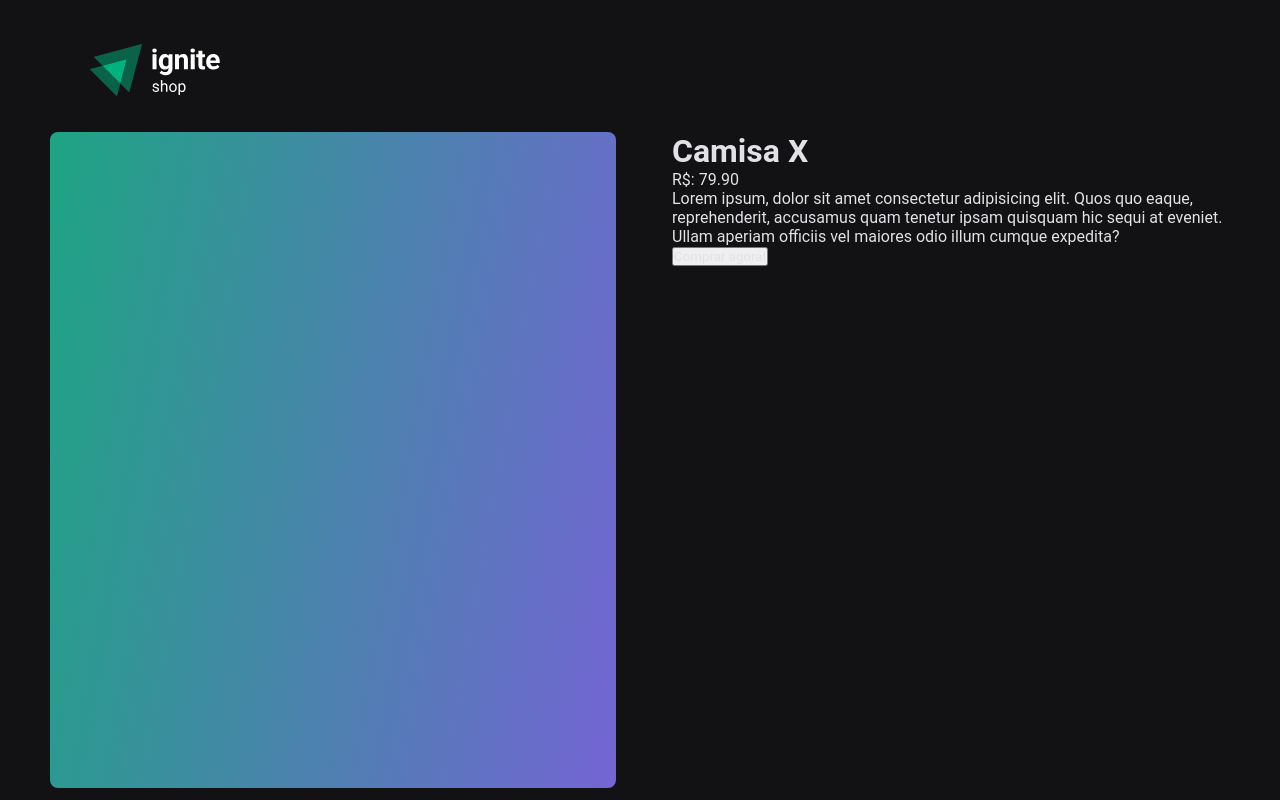
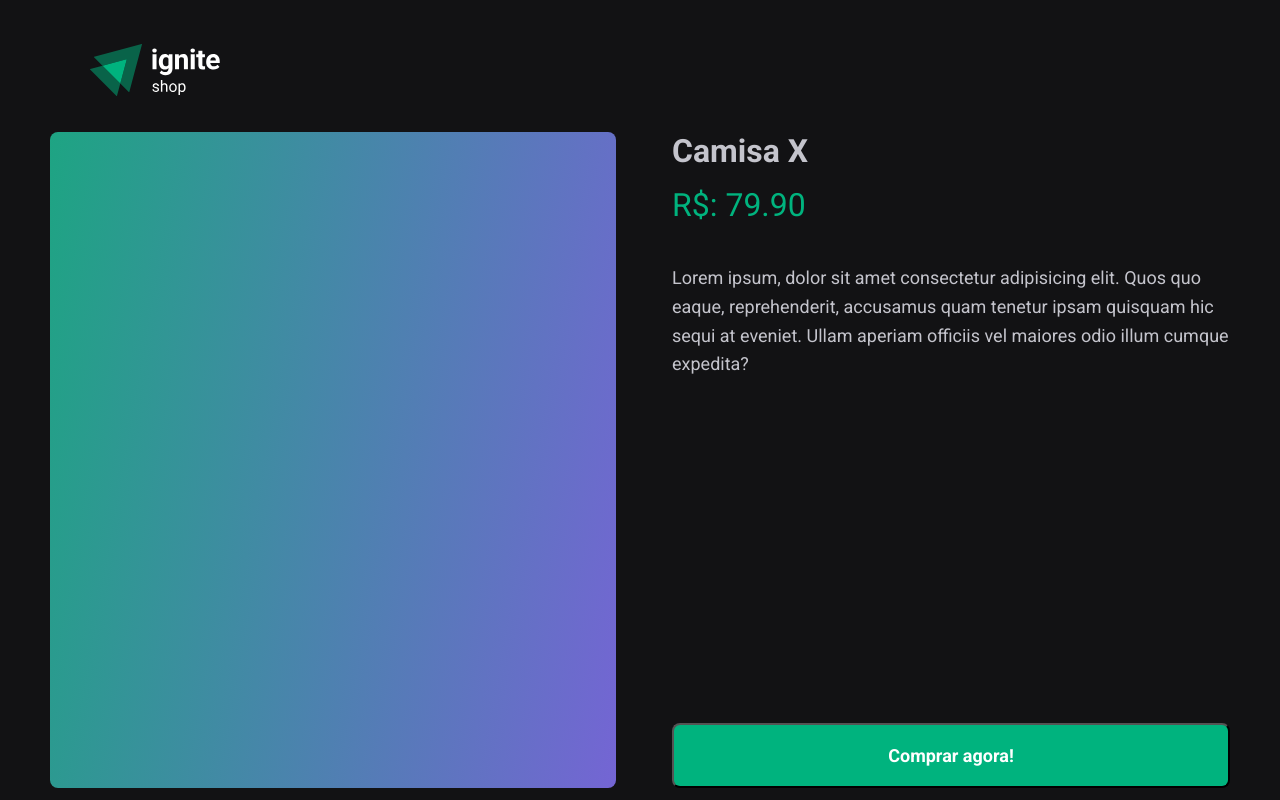
Before and after one commit to ReinaldoARamos/Ignite_Shop, a Next.js app: page /product/1 in a window 1280 px wide. Built offline with nearby package versions, Linux system fonts and the light colour scheme.

Commit message:
arrumando font que nao tinha Roboto e sim Nunito

```diff
--- a/src/pages/_document.tsx
+++ b/src/pages/_document.tsx
@@ -5,12 +5,19 @@
     <Html>
       <Head>
         <link rel="preconnect" href="https://fonts.googleapis.com" />
-        <link rel="preconnect" href="https://fonts.gstatic.com" crossOrigin="anonymous" />
-        <link href="https://fonts.googleapis.com/css2?family=Nunito:wght@400;700&display=swap"rel="stylesheet"/>
+        <link
+          rel="preconnect"
+          href="https://fonts.gstatic.com"
+          crossOrigin="anonymous"
+        />
+        <link
+          href="https://fonts.googleapis.com/css2?family=Roboto:wght@400;700&display=swap"
+          rel="stylesheet"
+        />
       </Head>
       <body>
         <Main />
-        <NextScript  />
+        <NextScript />
       </body>
     </Html>
   );
--- a/src/styles/pages/products.ts
+++ b/src/styles/pages/products.ts
@@ -1,32 +1,60 @@
 import { styled } from "..";
 
-export const ProductContainer = styled('main', {
-display: 'grid',
-gridTemplateColumns: '1fr 1fr',
-alignItems: 'stretch',
-gap: '4rem',
-margin: '0 auto',
-maxWidth: 1180
+export const ProductContainer = styled("main", {
+  display: "grid",
+  gridTemplateColumns: "1fr 1fr",
+  alignItems: "stretch",
+  gap: "4rem",
+  margin: "0 auto",
+  maxWidth: 1180,
+});
+export const ImageContainer = styled("div", {
+  width: "100%",
+  maxWidth: 576,
+  height: "calc(656px - 0.5rem)",
+  background: "linear-gradient(100deg, #1ea483 0%, #7465d4 100%) ",
+  borderRadius: 8,
+  padding: "0.25rem",
+  display: "flex",
+  justifyContent: "center",
+  alignItems: "center",
+  img: {
+    objectFit: "cover",
+  },
+});
+export const ProductDetails = styled("div", {
+  display: "flex",
+  flexDirection: "column",
 
-})
-export const ImageContainer = styled('div', {
-    width: '100%',
-    maxWidth: 576,
-    height: 'calc(656px - 0.5rem)',
-    background: "linear-gradient(100deg, #1ea483 0%, #7465d4 100%) ",
-    borderRadius: 8,
-    padding: '0.25rem',
-    display: 'flex',
-    justifyContent: 'center',
-    alignItems: 'center',
-      img: {
-objectFit: 'cover'
-  }
+  h1: {
+    fontSize: "$2xl",
+    color: "$gray300",
+  },
+
+  span: {
+    marginTop: "1rem",
+    display: "block",
+    fontSize: "$2xl",
+    color: "$green300",
+  },
+
+  p: {
+    marginTop: '2.5rem',
+    fontSize: "$md",
+    lineHeight: 1.6,
+    color: "$gray300",
+  },
+
+  button:{
+        marginTop: 'auto',
+        backgroundColor: "$green300",
+        color: "White",
+        borderRadius: 8,
+        padding: '1.25rem',
+        cursor: 'pointer',
+        fontWeight: 'bold',
+        fontSize: '$md'
 
 
-
-
-})
-export const ProductDetails = styled('div', {
-
-})
+  }
+});
```
